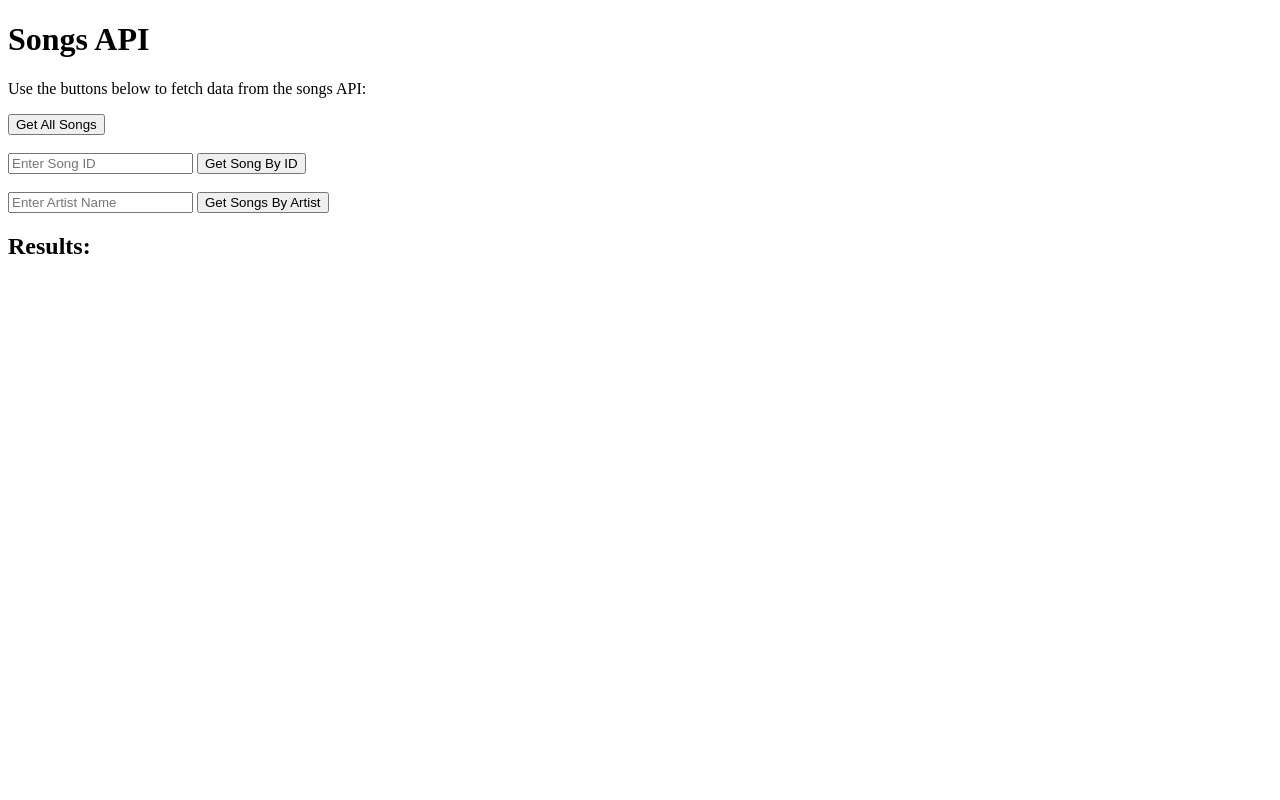
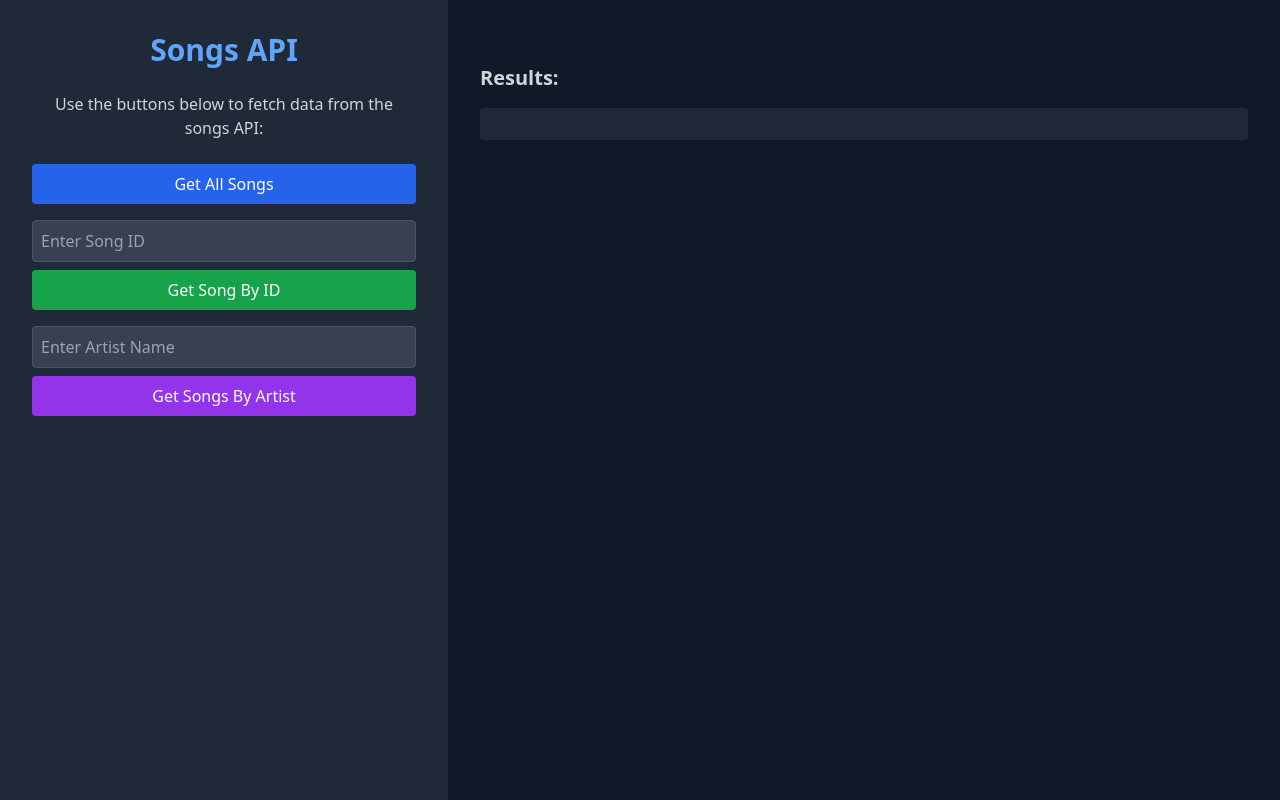
Before and after one commit to victor-ulloa/midterm-1-api, a website: page src/public/index.html in a window 1280 px wide. Drawn offline with nearby package versions, Linux system fonts and the light colour scheme.

Commit message:
added style using tailwind

```diff
--- a/src/public/index.html
+++ b/src/public/index.html
@@ -4,21 +4,45 @@
   <meta charset="UTF-8">
   <meta name="viewport" content="width=device-width, initial-scale=1.0">
   <title>Songs API</title>
+  <!-- Tailwind CSS CDN -->
+  <script src="https://cdn.tailwindcss.com"></script>
 </head>
-<body>
-  <h1>Songs API</h1>
-  <p>Use the buttons below to fetch data from the songs API:</p>
+<body class="bg-gray-900 text-white min-h-screen flex">
+  <div class="bg-gray-800 p-8 max-w-md w-full">
+    <h1 class="text-3xl font-bold text-center text-blue-400 mb-6">Songs API</h1>
+    <p class="text-gray-300 text-center mb-6">Use the buttons below to fetch data from the songs API:</p>
 
-  <button id="getAllSongs">Get All Songs</button>
-  <br><br>
-  <input type="text" id="songId" placeholder="Enter Song ID">
-  <button id="getSongById">Get Song By ID</button>
-  <br><br>
-  <input type="text" id="artistName" placeholder="Enter Artist Name">
-  <button id="getSongsByArtist">Get Songs By Artist</button>
+    <!-- Get All Songs Button -->
+    <div class="flex flex-col space-y-4">
+      <button id="getAllSongs" class="bg-blue-600 text-white py-2 px-4 rounded hover:bg-blue-500 transition">
+        Get All Songs
+      </button>
 
-  <h2>Results:</h2>
-  <pre id="results"></pre>
+      <!-- Get Song By ID -->
+      <div>
+        <input type="text" id="songId" placeholder="Enter Song ID"
+          class="w-full p-2 border border-gray-600 bg-gray-700 rounded focus:outline-none focus:ring focus:border-blue-500 mb-2">
+        <button id="getSongById" class="bg-green-600 text-white py-2 px-4 rounded hover:bg-green-500 transition w-full">
+          Get Song By ID
+        </button>
+      </div>
+
+      <!-- Get Songs By Artist -->
+      <div>
+        <input type="text" id="artistName" placeholder="Enter Artist Name"
+          class="w-full p-2 border border-gray-600 bg-gray-700 rounded focus:outline-none focus:ring focus:border-blue-500 mb-2">
+        <button id="getSongsByArtist" class="bg-purple-600 text-white py-2 px-4 rounded hover:bg-purple-500 transition w-full">
+          Get Songs By Artist
+        </button>
+      </div>
+    </div>
+  </div>
+
+  <!-- Results Section -->
+  <div class="flex-grow p-8 bg-gray-850">
+    <h2 class="text-xl font-semibold text-gray-300 mt-8">Results:</h2>
+    <pre id="results" class="bg-gray-800 p-4 rounded mt-4 text-sm overflow-x-auto"></pre>
+  </div>
 
   <script>
     // Function to display results
--- a/src/routes/songRoutes.js
+++ b/src/routes/songRoutes.js
@@ -12,10 +12,10 @@ const songController = require('../controllers/songController');
 // Route to get all song
 router.get('/', songController.getAllSongs);
 
-// Route to get recipe by ID
+// Route to get song by ID
 router.get('/:id', songController.getSongById);
 
-// Route to get recipe by ID
+// Route to get song by ID
 router.get('/artist/:name', songController.getSongByArtistName);
 
 module.exports = router;
```
Also changed, not shown: src/controllers/songController.js (+6 -6 lines).
